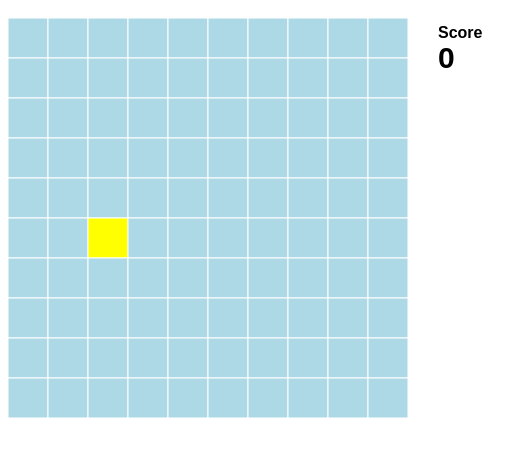
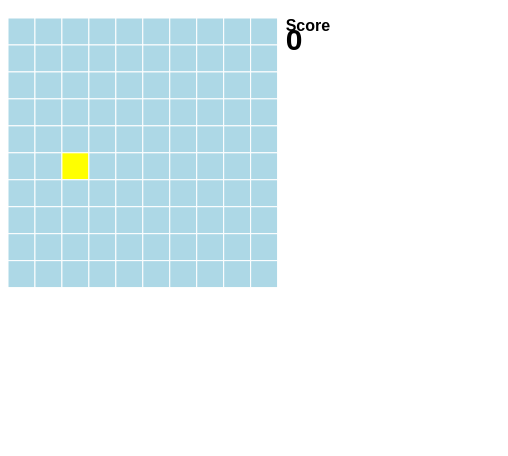
Before and after one commit to JLFoo/JavascriptSVG, a plain HTML site: page clickme.html in a window 390 px wide. Shown: the part 48-504 px from the top of the page, 508 px wide, since content can reach past the window. Drawn offline with Linux system fonts and the light colour scheme.

Commit message:
make mobile friendly

```diff
--- a/clickme.html
+++ b/clickme.html
@@ -8,7 +8,7 @@
 <body>
 <h1 style="font-family:Arial; font-style:italic">Click Me If You Can</h1>
 
-<svg width="500" height="500" onload="setEvents(evt)" id="stage">
+<svg width="90%" height="100%" onload="setEvents(evt)" id="stage">
 
 
 </svg>
@@ -22,6 +22,10 @@
 	var gamespeed = 2000; //2 seconds
 	var score = 0;
 	var hit = 0;
+	var square_size;
+
+	console.log("height = "+ svg.clientHeight + " width = " + svg.clientWidth);
+	square_size = 0.8*Math.min(svg.clientHeight, svg.clientWidth)/10;
 
 	//creates grid of 10x10 boxes
 
@@ -32,16 +36,16 @@
 			box[y][x].setAttributeNS(null, 'fill', "lightblue");
 			box[y][x].setAttributeNS(null, 'stroke', "white");
 			box[y][x].setAttributeNS(null, 'stroke-width', 1);
-			box[y][x].setAttributeNS(null, 'width', 40);
-			box[y][x].setAttributeNS(null, 'height', 40);
-			box[y][x].setAttributeNS(null, 'x', x*40);
-			box[y][x].setAttributeNS(null, 'y', y*40);
+			box[y][x].setAttributeNS(null, 'width', square_size);
+			box[y][x].setAttributeNS(null, 'height', square_size);
+			box[y][x].setAttributeNS(null, 'x', x*square_size);
+			box[y][x].setAttributeNS(null, 'y', y*square_size);
 			svg.appendChild(box[y][x]);
 		}
 	}
 	scoreBoard = document.createElementNS('http://www.w3.org/2000/svg', 'text');
-	scoreBoard.setAttributeNS(null, 'x', 430);
-	scoreBoard.setAttributeNS(null, 'y', 20);
+	scoreBoard.setAttributeNS(null, 'x', square_size*10.3);
+	scoreBoard.setAttributeNS(null, 'y', square_size/2);
 	scoreBoard.setAttributeNS(null, 'font-weight', "bold");
 	scoreBoard.setAttributeNS(null, 'font-family', "Arial");
 	var scoreBoardTxt = document.createTextNode("Score");
@@ -49,8 +53,8 @@
 	svg.appendChild(scoreBoard);
 
 	scoreVal = document.createElementNS('http://www.w3.org/2000/svg', 'text');
-	scoreVal.setAttributeNS(null, 'x', 430);
-	scoreVal.setAttributeNS(null, 'y', 50);
+	scoreVal.setAttributeNS(null, 'x', square_size*10.3);
+	scoreVal.setAttributeNS(null, 'y', square_size*1.2);
 	scoreVal.setAttributeNS(null, 'font-weight', "bold");
 	scoreVal.setAttributeNS(null, 'font-family', "Arial");
 	scoreVal.setAttributeNS(null, 'font-size', 30);
```
Also changed, not shown: ball.html (+1 -0 lines), bubble.html (added).
